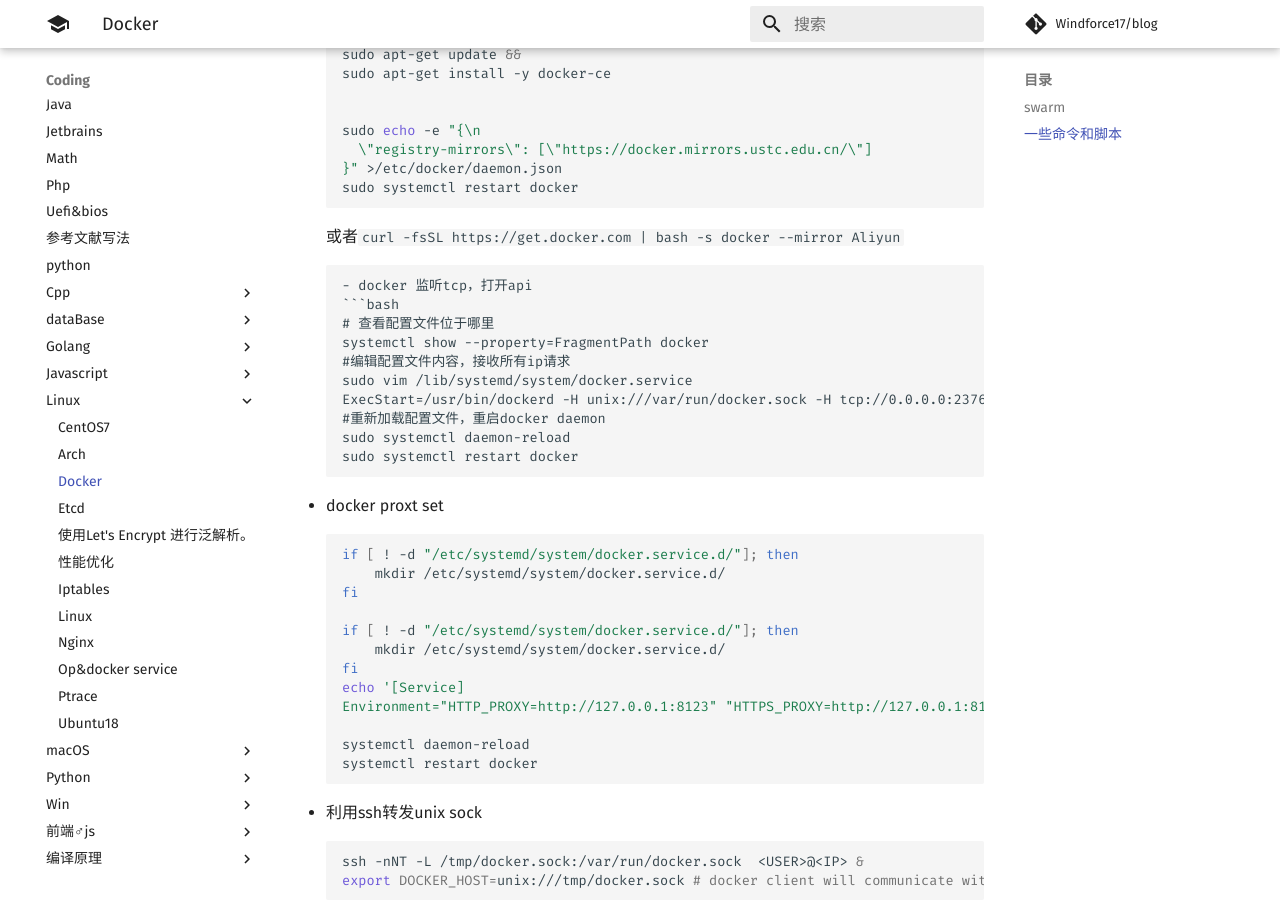
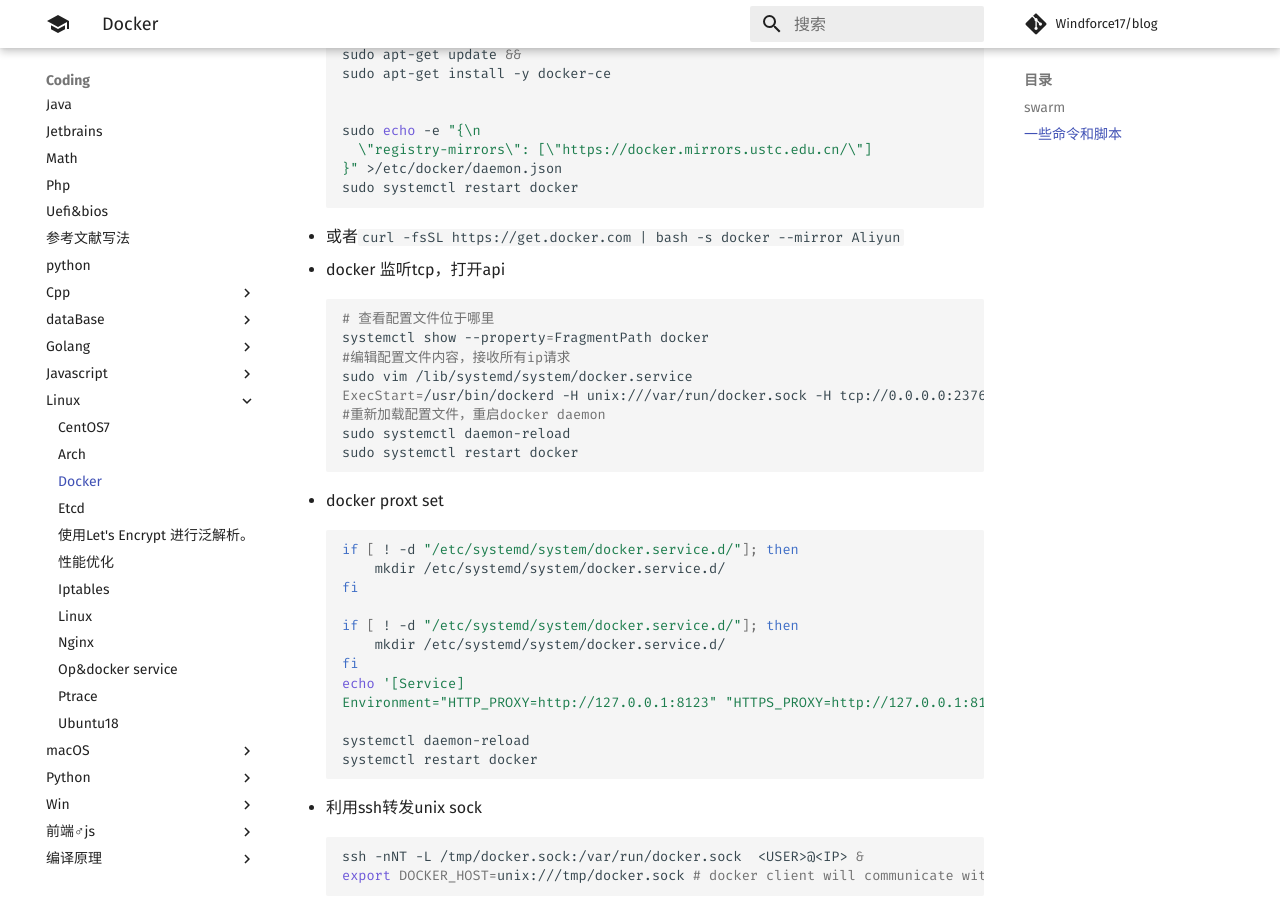
Before and after one commit to Windforce17/blog, an MkDocs documentation site: the page built from docs/coding/linux/docker.md, in a window 1280 px wide and 900 px high, scrolled down 731 px. Built offline with MkDocs 1.6.1 and Material for MkDocs 9.7.7, drawn with Linux system fonts in a browser that asks for light colours; comment, search, counter and statistics services are not loaded.

````diff
--- a/docs/coding/linux/docker.md
+++ b/docs/coding/linux/docker.md
@@ -28,8 +28,10 @@
 }" >/etc/docker/daemon.json
 sudo systemctl restart docker
 ```
-或者`curl -fsSL https://get.docker.com | bash -s docker --mirror Aliyun`
-```
+
+- 或者`curl -fsSL https://get.docker.com | bash -s docker --mirror Aliyun`
+
+
 - docker 监听tcp，打开api
 ```bash
 # 查看配置文件位于哪里
````
